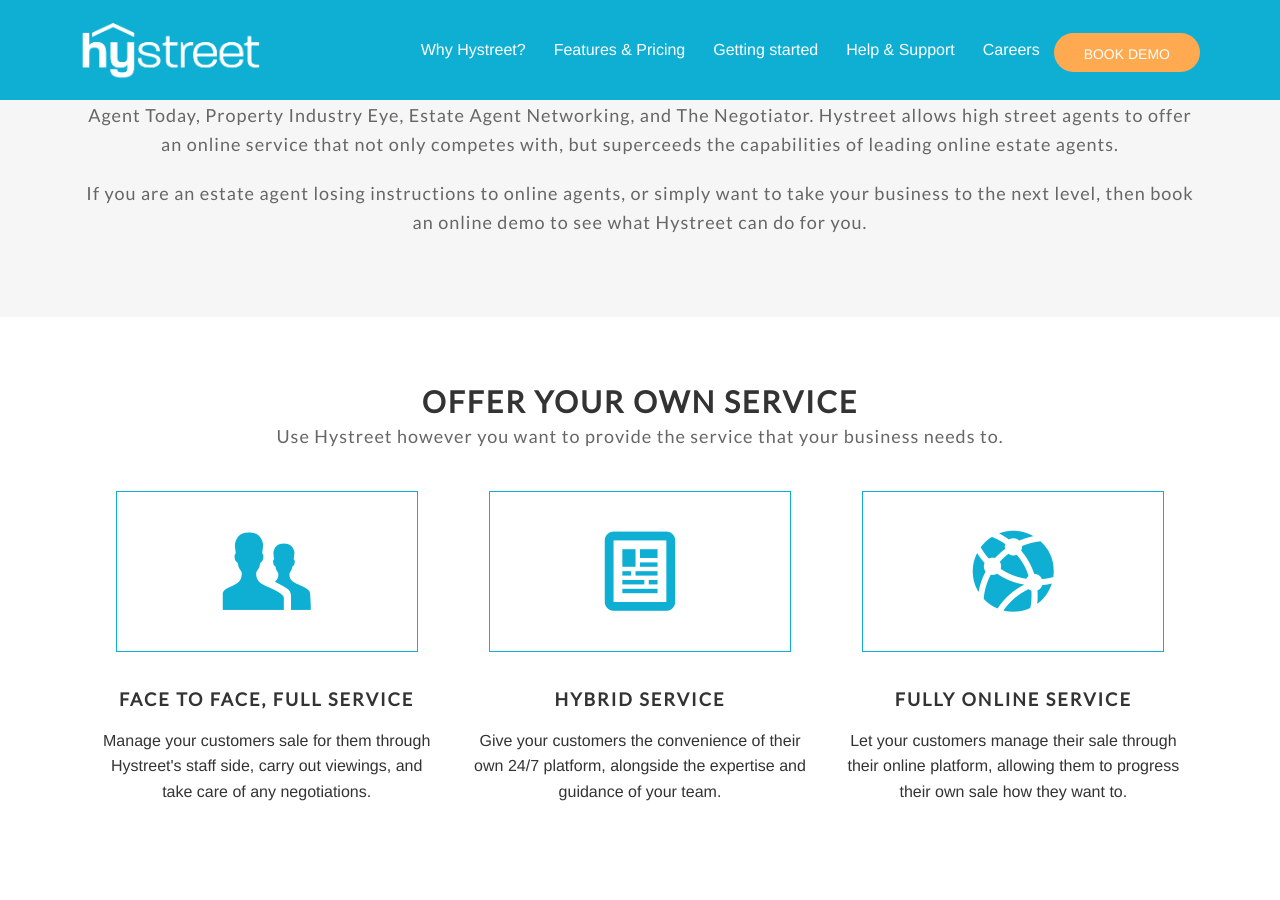
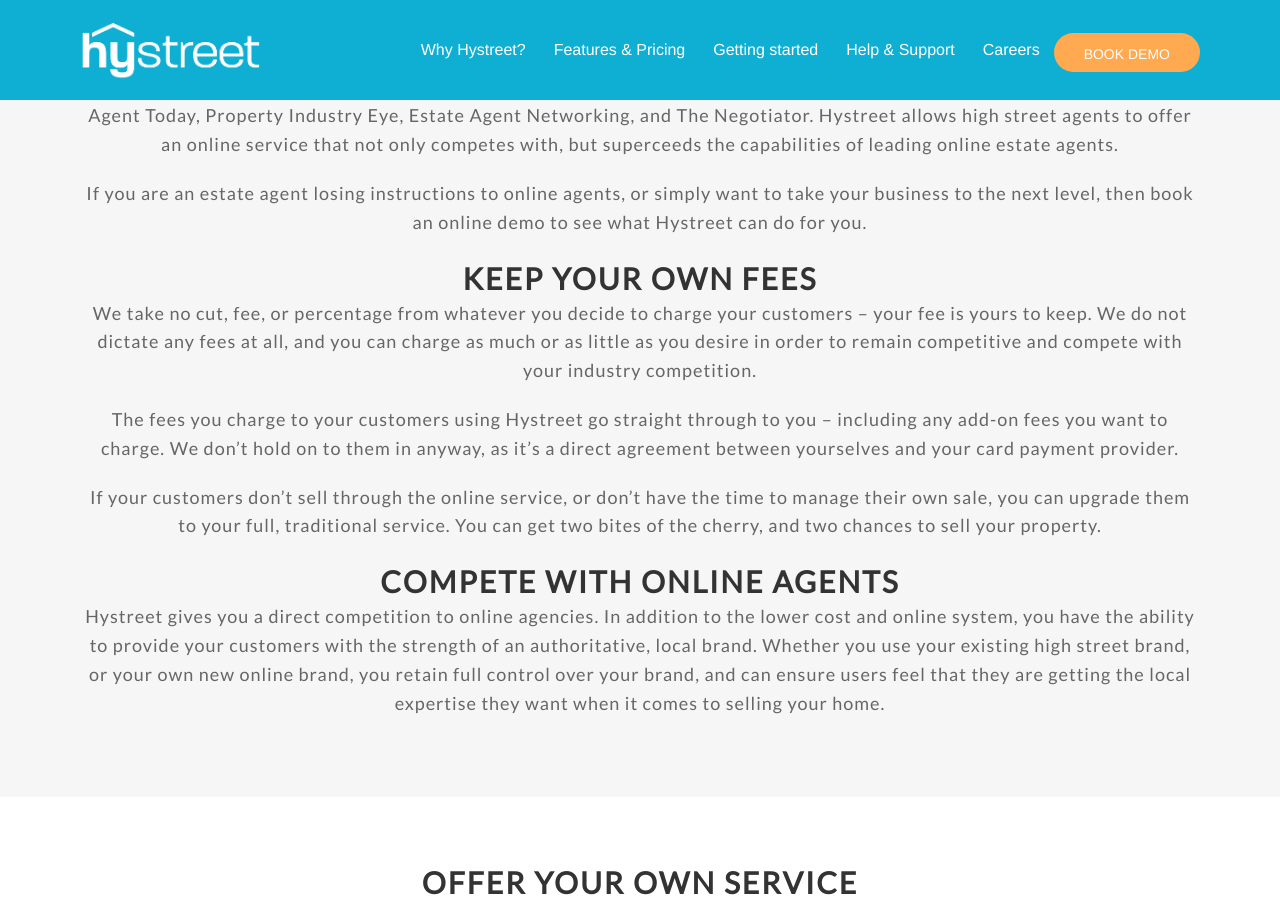
Before and after one commit to hystreet/hystreet.github.io, a Jekyll site: the page built from why-hystreet/index.html, in a window 1280 px wide and 900 px high, scrolled down 230 px. Built offline with Jekyll 4.4.1, drawn with Linux system fonts in a browser that asks for light colours; some web fonts are replaced; a script that is not in the unit is left out.

Commit message:
adding content

```diff
--- a/why-hystreet/index.html
+++ b/why-hystreet/index.html
@@ -50,6 +50,24 @@
       <p>
         If you are an estate agent losing instructions to online agents, or simply want to take your business to the next level, then book an online demo to see what Hystreet can do for you.
       </p>
+      <h2>
+        Keep your own fees
+      </h2>
+      <p>
+        We take no cut, fee, or percentage from whatever you decide to charge your customers – your fee is yours to keep. We do not dictate any fees at all, and you can charge as much or as little as you desire in order to remain competitive and compete with your industry competition.
+      </p>
+      <p>
+        The fees you charge to your customers using Hystreet go straight through to you – including any add-on fees you want to charge. We don’t hold on to them in anyway, as it’s a direct agreement between yourselves and your card payment provider.
+      </p>
+      <p>
+        If your customers don’t sell through the online service, or don’t have the time to manage their own sale, you can upgrade them to your full, traditional service. You can get two bites of the cherry, and two chances to sell your property.
+      </p>
+      <h2>
+        Compete with online agents
+      </h2>
+      <p>
+        Hystreet gives you a direct competition to online agencies. In addition to the lower cost and online system, you have the ability to provide your customers with the strength of an authoritative, local brand. Whether you use your existing high street brand, or your own new online brand, you retain full control over your brand, and can ensure users feel that they are getting the local expertise they want when it comes to selling your home.
+      </p>
   </div>
 </div>
 </div>
```
